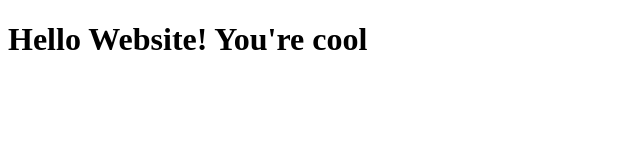
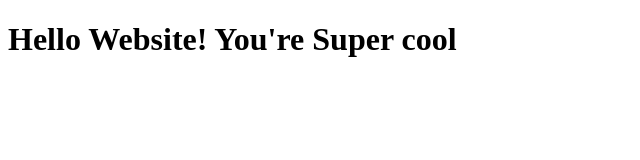
Before and after one commit to Ashik-Gowda/Website-test, a plain HTML site: page site/index.html in a window 1280 px wide. Shown: the whole page, without its empty margins (0-640 px from the left). Drawn offline with Linux system fonts and the light colour scheme.

Commit message:
Some Changes Made

```diff
--- a/site/index.html
+++ b/site/index.html
@@ -4,6 +4,6 @@
 	<title>Hello Website</title>
 </head>
 <body>
- <h1>Hello Website! You're cool</h1>
+ <h1>Hello Website! You're Super cool</h1>
 </body>
 </html>
```
